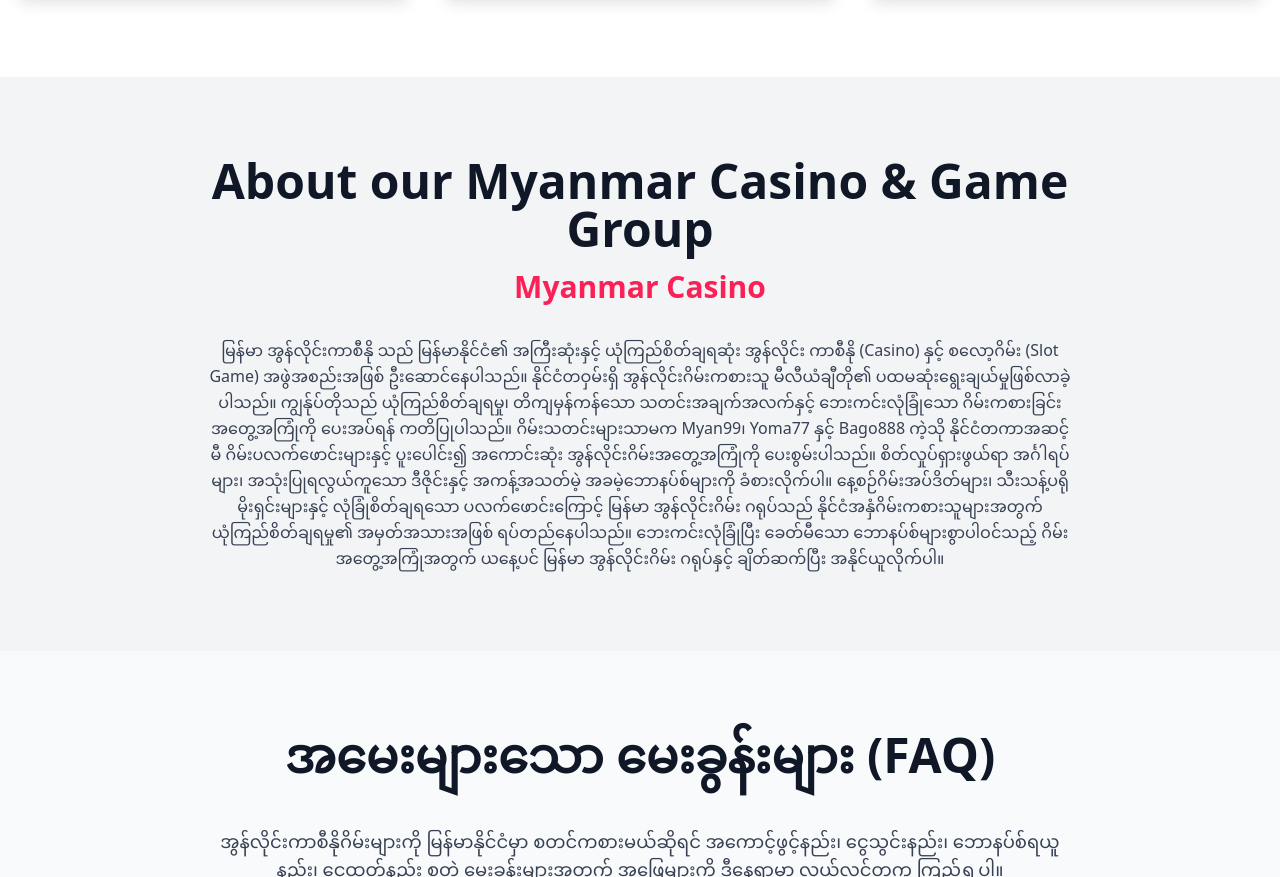
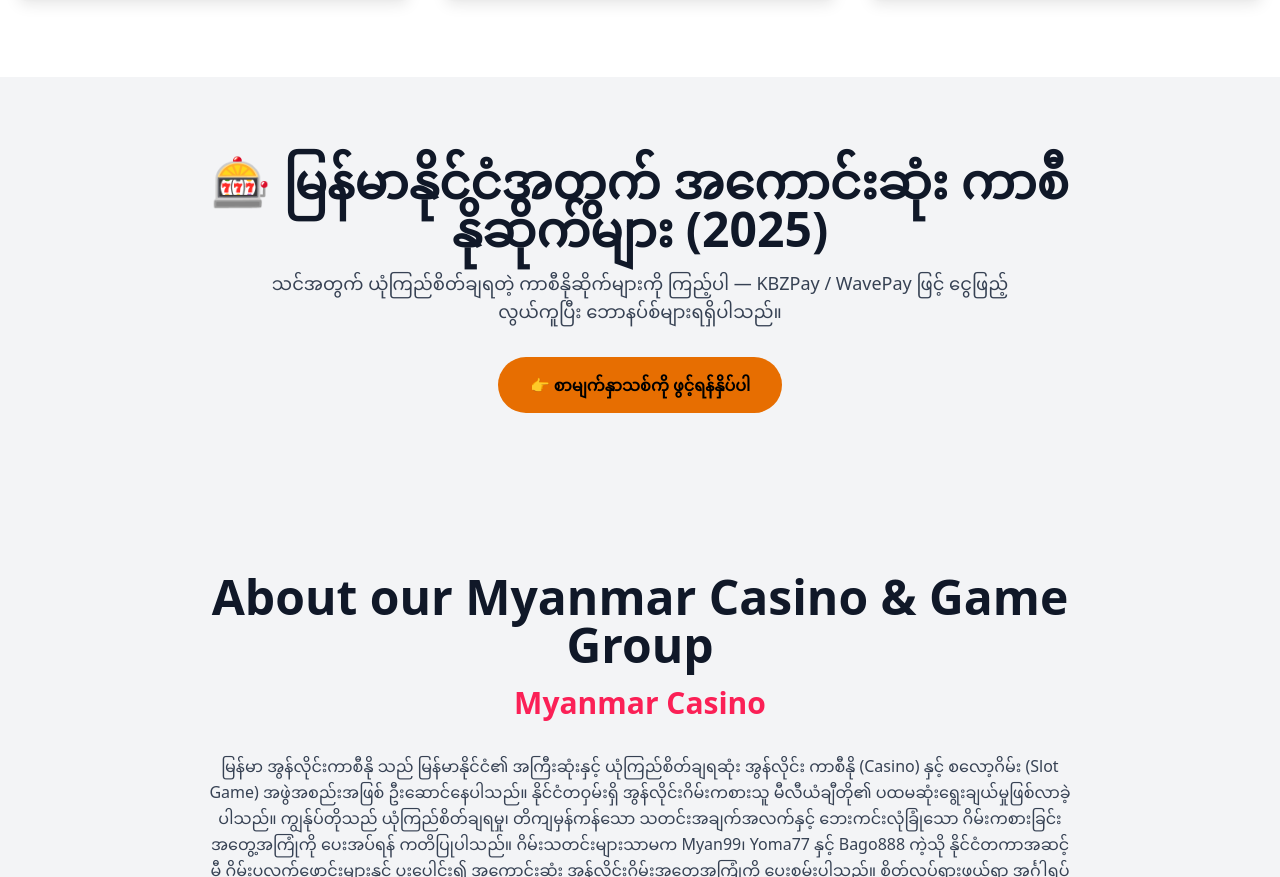
Before and after one commit to thurasoe23/myancasino-seo, a plain HTML site: page index.html in a window 1280 px wide. Shown: the part 3718-4595 px from the top of the page. Drawn offline with Linux system fonts and the light colour scheme.

Commit message:
add CTA section

```diff
--- a/index.html
+++ b/index.html
@@ -452,6 +452,21 @@
       </div>
     </section>
 
+    <!-- Articles CTA Section -->
+    <section id="articles-cta" class="py-20 bg-gray-100 fade-in-section">
+      <div class="max-w-4xl mx-auto px-4 text-center">
+        <h2 class="text-3xl sm:text-4xl md:text-5xl font-bold mb-4">
+          🎰 မြန်မာနိုင်ငံအတွက် အကောင်းဆုံး ကာစီနိုဆိုက်များ (2025)
+        </h2>
+        <p class="text-lg text-gray-700 mb-8 max-w-3xl mx-auto">
+          သင်အတွက် ယုံကြည်စိတ်ချရတဲ့ ကာစီနိုဆိုက်များကို ကြည့်ပါ — KBZPay / WavePay ဖြင့် ငွေဖြည့်လွယ်ကူပြီး ဘောနပ်စ်များရရှိပါသည်။
+        </p>
+        <a href="/best-online-casino-sites-myanmar.html" class="bg-[#e76e01] text-black px-8 py-4 rounded-full font-semibold transition-transform duration-300 hover:scale-110 inline-block">
+          👉 စာမျက်နှာသစ်ကို ဖွင့်ရန်နှိပ်ပါ
+        </a>
+      </div>
+    </section>
+
     <section id="about" class="py-20 bg-gray-100 fade-in-section">
       <div class="max-w-4xl mx-auto px-4 text-center">
         <h2 class="text-3xl sm:text-4xl md:text-5xl font-bold mb-4">About our Myanmar Casino & Game Group</h2>
```
Also changed, not shown: best-online-casino-sites-myanmar.html (+4 -0 lines).
